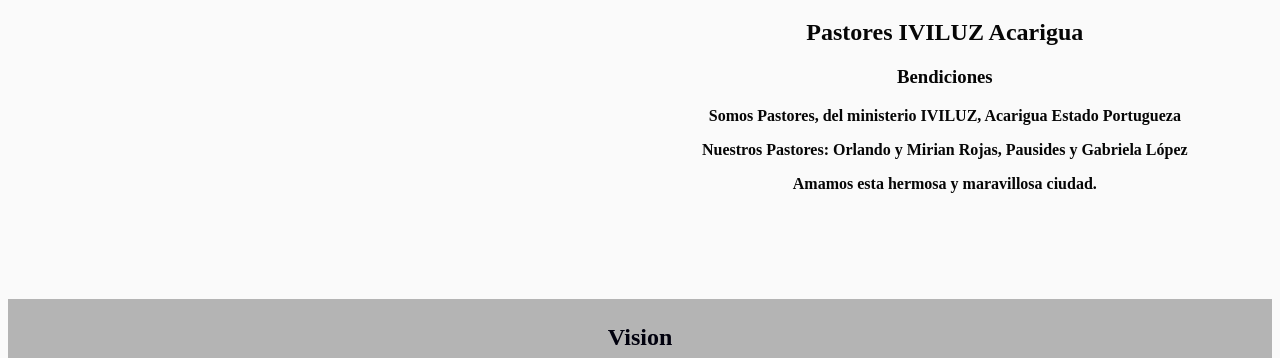
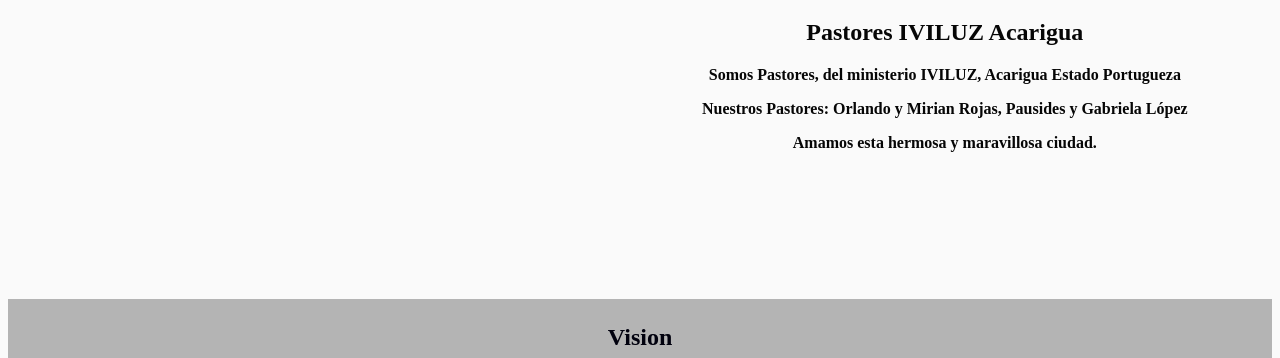
Before and after one commit to Velchael/Iglesia_IVILUZ_Acarigua, a plain HTML site: page index.html in a window 1280 px wide. Shown: the part 739-1097 px from the top of the page. Drawn offline with Linux system fonts and the light colour scheme.

```diff
--- a/index.html
+++ b/index.html
@@ -51,7 +51,6 @@
                  <div style="color:#060606">
                   <h1>Williams Y Getsemani Yedra</h1>
                   <h2>Pastores IVILUZ Acarigua</h2>
-                  <h3>Bendiciones</h3>
                   <p> Somos <strong>Pastores</strong>, del ministerio <strong>IVILUZ</strong>, Acarigua <strong>Estado</strong>
                      Portugueza</p>
                       <p><strong>Nuestros</strong> Pastores: Orlando y Mirian Rojas, Pausides y Gabriela López</p>
```
